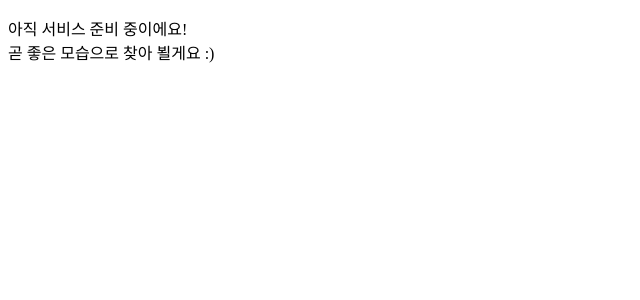
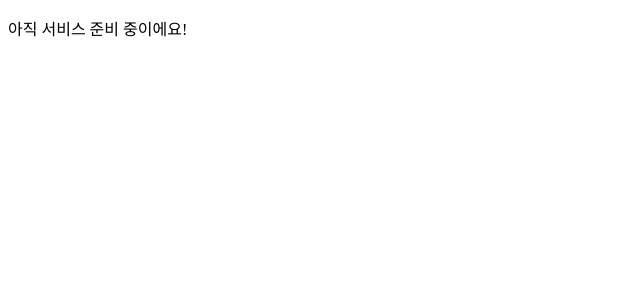
Before and after one commit to SimpleLearnEnglish/Langtudy-frontend, a Next.js app: page / in a window 1280 px wide. Shown: the top 300 px of the page, without its empty margins (0-640 px from the left). Built offline with nearby package versions, Linux system fonts and the light colour scheme.

Commit message:
fix: husky setting

```diff
--- a/src/pages/index.tsx
+++ b/src/pages/index.tsx
@@ -3,10 +3,7 @@ import React, { NextPage } from 'next';
 const HomePage: NextPage = () => {
   return (
     <>
-      <p>
-        아직 서비스 준비 중이에요!
-        <br /> 곧 좋은 모습으로 찾아 뵐게요 :)
-      </p>
+      <p>아직 서비스 준비 중이에요!</p>
     </>
   );
 };
```
Also changed, not shown: 1 other file (tests, documents, lock files or other folders).
